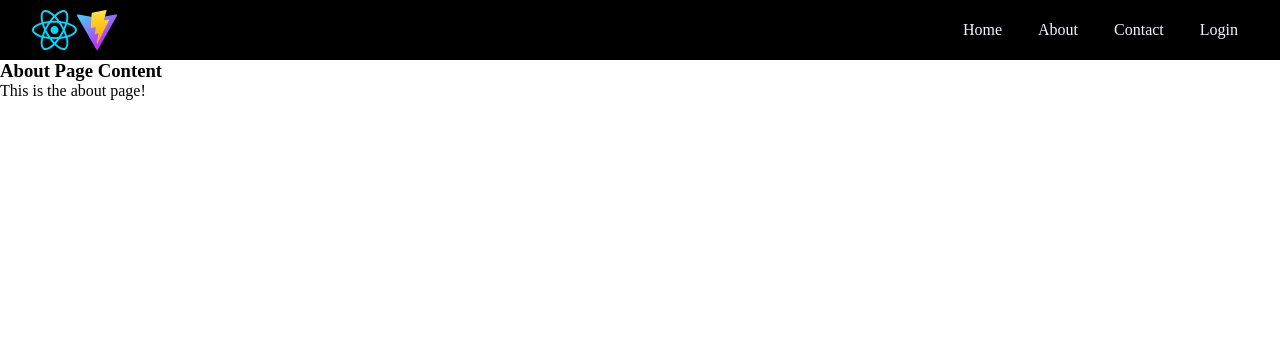
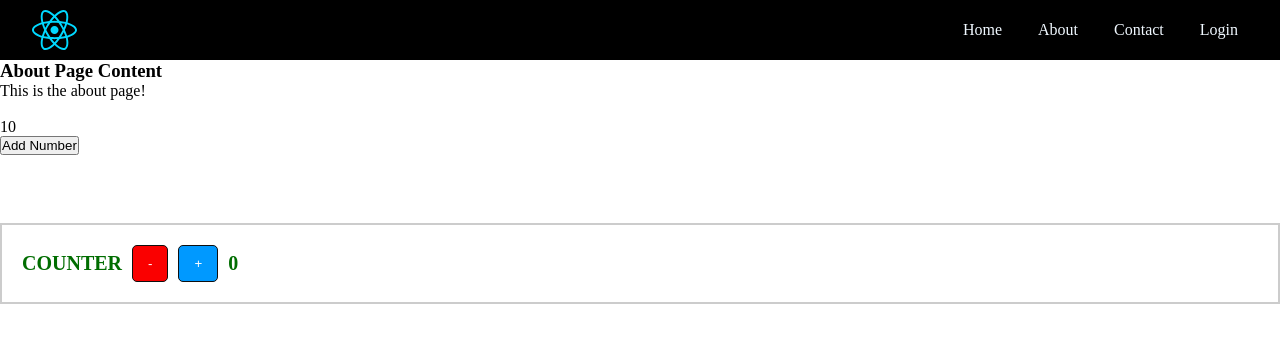
Before and after one commit to jmbrathnayke/demo2-react, a React (Vite) app: page /about in a window 1280 px wide. Shown: the top 342 px of the page. Built offline with nearby package versions, Linux system fonts and the light colour scheme.

Commit message:
useState hook

```diff
--- a/src/App.css
+++ b/src/App.css
@@ -13,3 +13,35 @@
     margin-bottom: 2em;
     border-top: 20px;
 }
+
+.counter {
+  border: 2px solid #ccc;
+  align-items: center;
+  gap: 10px;
+  margin-top: 50px;
+  padding: 20px;
+  display: flex;
+  align-items: center;
+  color: rgb(0, 109, 0);
+  font-size: 20px;
+  font-weight: bold;
+
+}
+.btn1{
+  background-color: rgb(250, 0, 0);
+  color: white;
+  border: none;
+  padding: 10px 15px;
+  border-radius: 5px;
+  cursor: pointer;
+  border: 1px solid #0f0f0f;
+}
+.btn2{
+  background-color: rgb(0, 153, 255);
+  color: white;
+  border: none;
+  padding: 10px 15px;
+  border-radius: 5px;
+  cursor: pointer;
+  border: 1px solid #0f0f0f;
+}
--- a/src/components/HeaderContext/HeaderContext.jsx
+++ b/src/components/HeaderContext/HeaderContext.jsx
@@ -7,7 +7,7 @@ import logo from '../../assets/react.svg';
     <div id='navcontent'>
     <a href="http://www.react.dev">
     <img src={logo} alt='React Logo' />
-    <img src="vite.svg" alt="react" />
+
      </a>
 <div>
     {/* Render the MenuLink components for navigation */}
--- a/src/components/MenuLink/MenuLink.jsx
+++ b/src/components/MenuLink/MenuLink.jsx
@@ -4,7 +4,7 @@ import { Link } from 'react-router-dom';
 function MenuLink(props) {
   return (
     <>
-
+    {/* Render a link with the provided URL and link name */}
      <Link to={props.url} className="link">{props.linkname}</Link>
 
     </>
--- a/src/pages/aboutPage.jsx
+++ b/src/pages/aboutPage.jsx
@@ -1,15 +1,72 @@
 import HeaderContext from '../components/HeaderContext/HeaderContext'
 import BodyContext from '../components/BodyContext/BodyContext'
 import '../App.css'
+import { useState } from 'react';
+
+ function AboutPage() {
+// Function to handle button click
+  //let num1 = 10;
 
 
- function AboutPage() {
+  // Using useState to manage state in functional components
+  // This allows us to update the state and re-render the component when the state changes
+ const [num1, setNum1] = useState(10);
+
+//=========================================================
+ // Using useState to manage the count state
+ const [count, setCount] = useState(0);
+
+//==========================================================
+  // Function to add numbers and update the state
+  function addNumbers() {
+   // num1 = 11;
+
+    alert("added " + (num1 + 1));
+    // Update the state using setNum1 to trigger a re-render
+    // This is the correct way to update state in a functional component
+    setNum1(num1 + 1);
+  }
+
+//=========================================================
+
+    //decrement function to decrease the count
+    const decrementFunction= () =>{
+      setCount(count - 1);
+    }
+
+   //increment function to increase the count
+    const incrementFunction= () =>{
+      setCount(count + 1);
+    }
+
+
   return (
     <div id="wrapper-1">
     <HeaderContext />
     <BodyContext>
     <h3>About Page Content</h3>
     <p>This is the about page!</p>
+    <br />
+
+    <div>
+    <p>{num1}</p>
+    <button onClick={addNumbers}>Add Number</button>
+    </div>
+    <br />
+
+
+
+  { /* Display the current count value========================= */ }
+    <div className='counter'>
+      <p>COUNTER</p>
+      {/* Button to decrement the count */}
+      <button className='btn1' onClick={decrementFunction}>-</button>
+      {/* Button to increment the count */}
+      <button className='btn2' onClick={incrementFunction}>+</button>
+      <p>{count}</p>
+
+    </div>
+
     </BodyContext>
     </div>
   )
```
